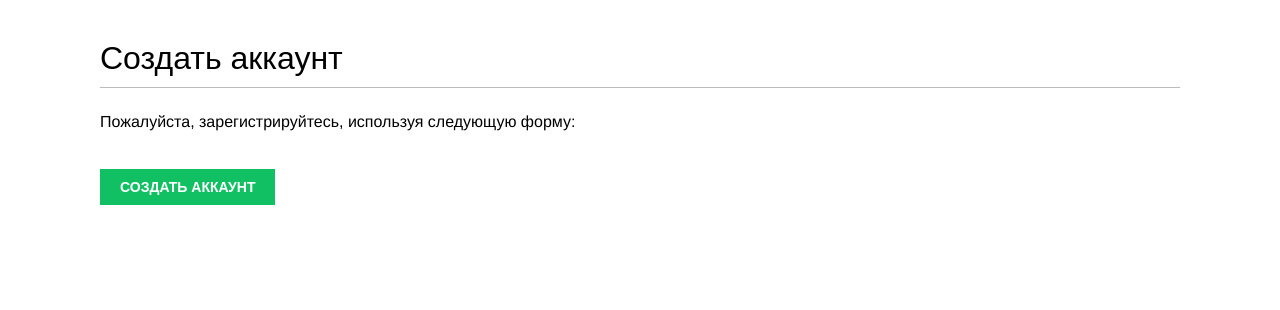
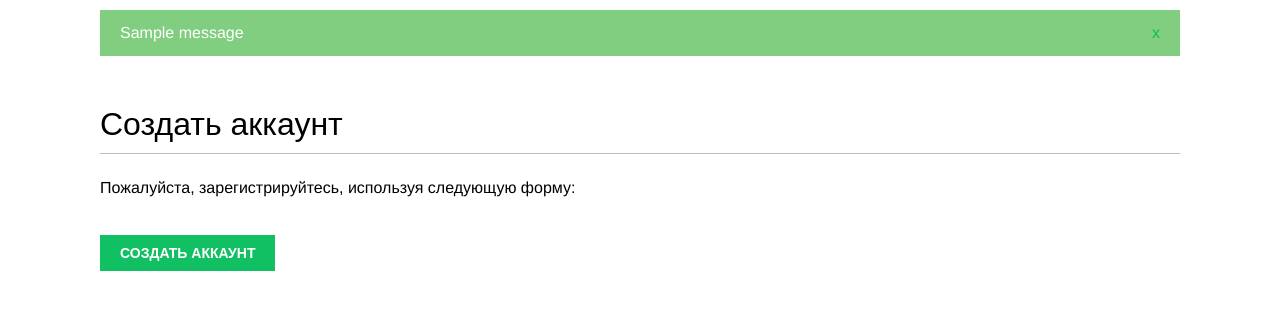
Before and after one commit to iteegi/soc_media, a Django app: template account/templates/account/register.html in a window 1280 px wide. Shown: the part 47-357 px from the top of the page. Run offline with Django 3.2, Linux system fonts and the light colour scheme; the template is opened without the code that fills it, so the values that code supplies are empty; tables that the repository leaves empty hold one stand-in row (values such as "Sample post"); one stand-in notice (Sample message) is shown; some web fonts are replaced.

Commit message:
connected notification system in base.html
added message output to edit handler;

```diff
--- a/account/templates/base.html
+++ b/account/templates/base.html
@@ -33,10 +33,19 @@
                 <a href="{% url "login" %}">Вход</a>
             {% endif %}
             </span>
+        </div>
 
+        {% if messages %}
+            <ul class="messages">
+                {% for message in messages %}
+                    <li class="{{ message.tags }}">
+                        {{ message|safe }}
+                    <a href="#" class="close">x</a>
+                    </li>
+                {% endfor %}
+            </ul>
+        {% endif %}
 
-
-        </div>
         <div id="content">
             {% block content %}{% endblock %}
         </div>
--- a/account/views.py
+++ b/account/views.py
@@ -4,6 +4,7 @@ from django.http import HttpResponse
 from django.shortcuts import render
 from django.contrib.auth import authenticate, login
 from django.contrib.auth.decorators import login_required
+from django.contrib import messages
 
 from .forms import LoginForm, UserRegistrationForm
 from .forms import UserEditForm, ProfileEditForm
@@ -21,6 +22,9 @@ def edit(request):
         if user_form.is_valid() and profile_form.is_valid():
             user_form.save()
             profile_form.save()
+            messages.success(request, 'Профиль успешно обновлен')
+        else:
+            messages.error(request, 'Ошибка обновления профиля')
     else:
         user_form = UserEditForm(instance=request.user)
         profile_form = ProfileEditForm(instance=request.user.profile)
```
